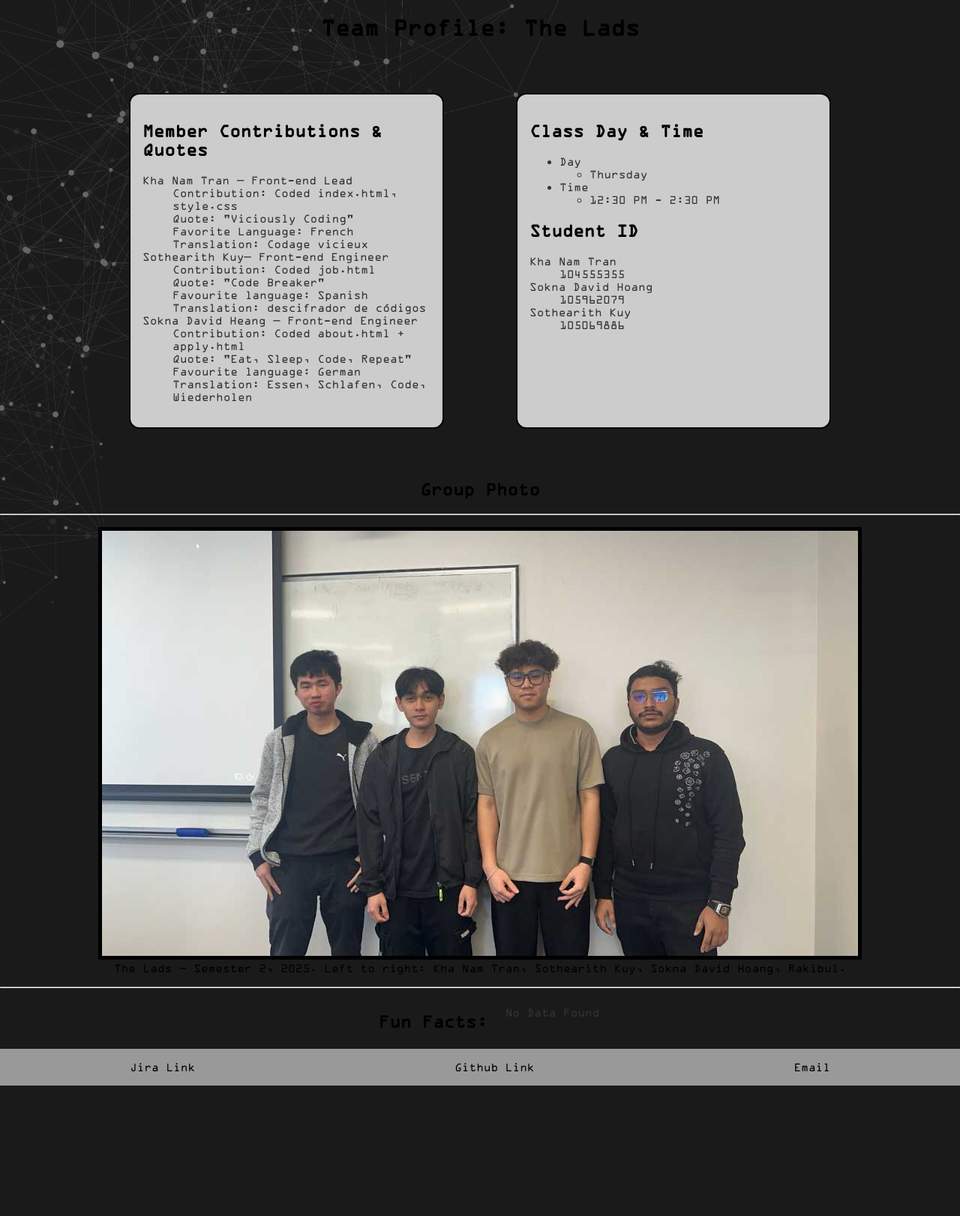
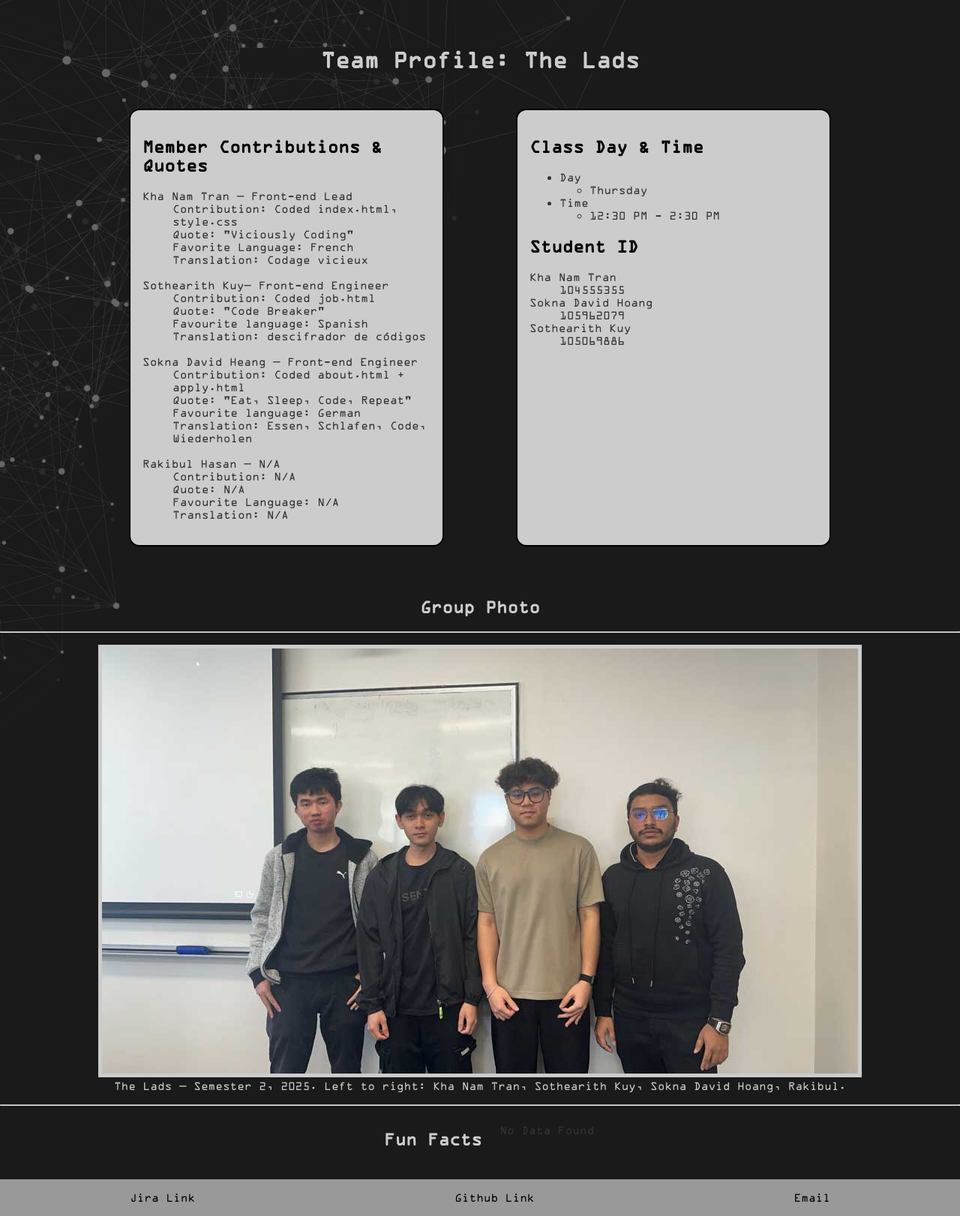
Before and after one commit to Nam-Tran6/Applied-Web-Project-Pt2, a PHP site: page /about.php in a window 1280 px wide. Shown: the part 140-1762 px from the top of the page at 75% size. Before the commit the page ends 1588 px from the top, so only its background shows below. Run offline with PHP 8.4, Linux system fonts and the light colour scheme; data that the repository does not hold is empty.

Commit message:
style for about title

```diff
--- a/about.php
+++ b/about.php
@@ -56,6 +56,13 @@
                 align-content: center;
                 margin: 1em
             }
+
+            #apply_title { /*id for h2 main title*/
+            color: #ccc; /* Changes text color to #ccc*/
+            text-align: center; /* Position text in middle*/
+            margin: 2em 10em 0 10em; /* Adds a margin on top and either side of title*/
+            background-color: #1a1a1a; /* Makes background solid to improve visibility*/
+            }
         </style>
     </head>
 
@@ -67,7 +74,7 @@
 
     <main>
         <!-- Main heading for the page, centered using inline CSS -->
-        <h1 id = "heading" style="text-align:center;">Team Profile: The Lads</h1>
+        <h1 id = "apply_title">Team Profile: The Lads</h1>
 
         <div class="flex-layout">
             <section class="information">
@@ -81,6 +88,7 @@
                     <dd>Quote: "Viciously Coding"</dd>
                     <dd>Favorite Language: French</dd>
                     <dd>Translation: Codage vicieux</dd>
+                    <br>
 
                     <!-- Description list for Sothearith Kuy -->
                     <dt>Sothearith Kuy— Front-end Engineer</dt>
@@ -88,7 +96,7 @@
                     <dd>Quote: "Code Breaker"</dd>
                     <dd>Favourite language: Spanish</dd>
                     <dd>Translation: descifrador de códigos</dd>
-
+                    <br>
 
                     <!-- Description list for Sokna David Heang -->
                     <dt>Sokna David Heang — Front-end Engineer</dt>
@@ -96,6 +104,14 @@
                     <dd>Quote: "Eat, Sleep, Code, Repeat"</dd>
                     <dd>Favourite language: German</dd>
                     <dd>Translation: Essen, Schlafen, Code, Wiederholen</dd>
+                    <br>
+
+                    <!-- Description list for Rakibul Hasan -->
+                    <dt>Rakibul Hasan — N/A</dt>
+                    <dd>Contribution: N/A</dd>
+                    <dd>Quote: N/A</dd>
+                    <dd>Favourite Language: N/A</dd>
+                    <dd>Translation: N/A</dd>
                 </dl>
             </section>
 
@@ -138,11 +154,11 @@
 
         <!--Section detailing Photo-->
             <section id = "photo" style="text-align:center;">
-                <h2>Group Photo</h2>
+                <h2 style = "color: #ccc">Group Photo</h2>
                 <hr>
                 <figure>
-                    <img style = "border: 5px solid black;" src="images/team-photo.jpg" alt="Group photo of The Lads team">
-                    <figcaption>The Lads — Semester 2, 2025. Left to right: Kha Nam Tran, Sothearith Kuy,
+                    <img style = "border: 5px solid #ccc;" src="images/team-photo.jpg" alt="Group photo of The Lads team">
+                    <figcaption style = "color: #ccc">The Lads — Semester 2, 2025. Left to right: Kha Nam Tran, Sothearith Kuy,
                     Sokna David Hoang, Rakibul.</figcaption>
                 </figure>
                 <hr>
@@ -151,7 +167,7 @@
             <?php
                 //Section involving facts about team
                 echo"<section id='funfacts'>";
-                echo"<h2>Fun Facts:</h2>";
+                echo"<h2 style= 'color: #ccc;'>Fun Facts</h2>";
 
                 //Runs settings once
                 require_once("settings.php");
@@ -216,7 +232,7 @@
                         }
                     mysqli_close($conn);
                 }
-                echo"</section>";
+                echo"</section> <br>";
 
                 // header footer
                 include "footer.inc";
```
